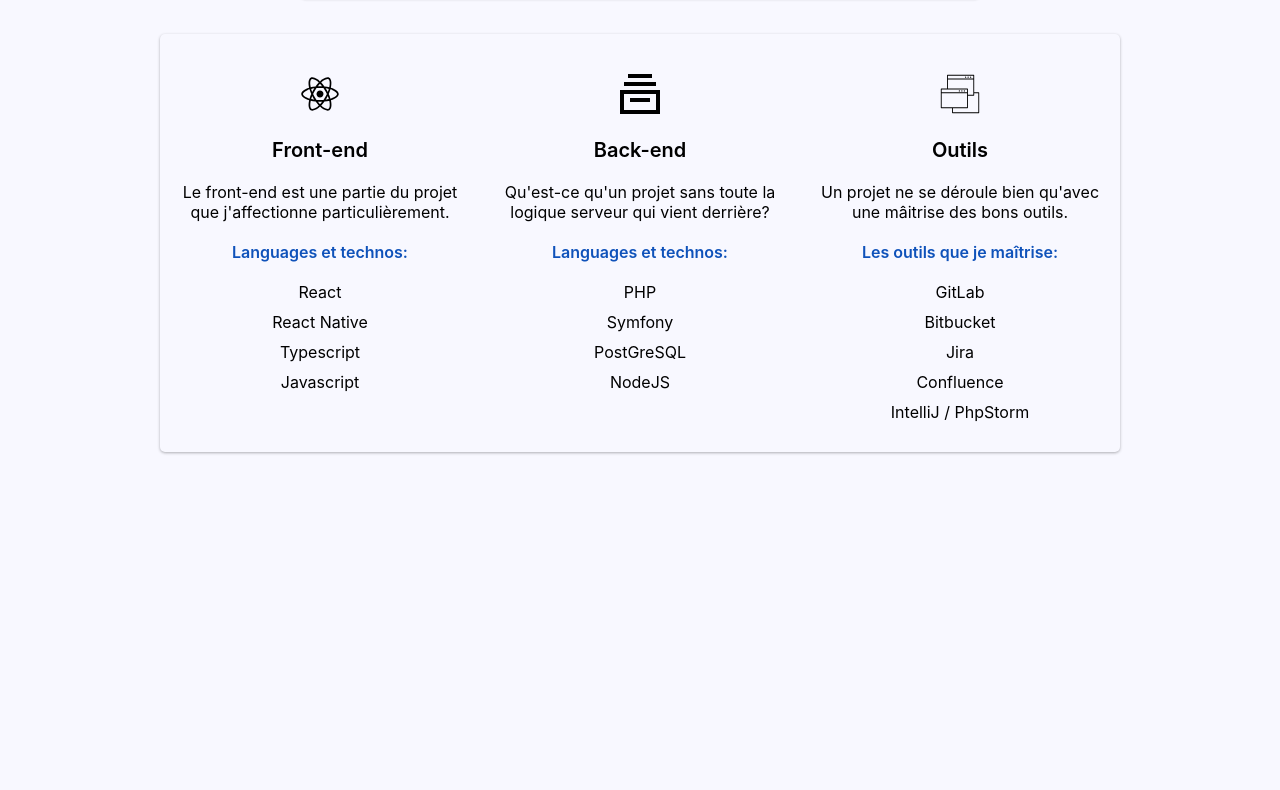
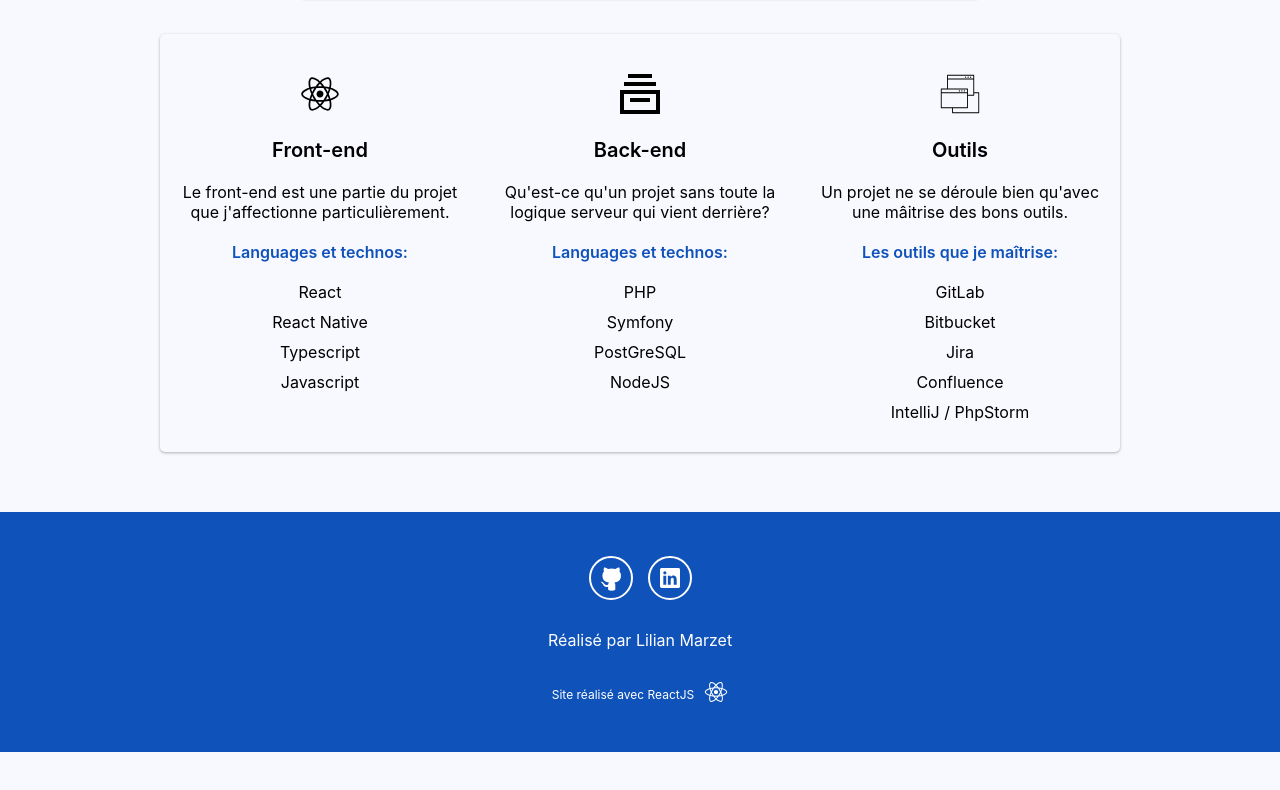
Before and after one commit to LilianMrzt/my-portfolio, a React (Create React App) app: page / in a window 1280 px wide. Shown: the part 1386-2176 px from the top of the page. After the commit the page ends 2138 px from the top, so only its background shows below. Built offline with nearby package versions, Linux system fonts and the light colour scheme.

Commit message:
[FEAT] Creation du footer

```diff
--- a/src/index.css
+++ b/src/index.css
@@ -44,10 +44,10 @@ code {
 
 [data-theme='dark'] {
   --background: #272727;
-  --primary: #0F52BA;
+  --primary: #0D49A7;
   --text: #ffffff;
   --blackish: #F8F8FF;
-  --surface: #000000;
+  --surface: #ffffff;
   --secondary: #3b3b3b;
   --border: #d3d3d3;
   --shadow: #ffffff4D;
--- a/src/styles/border.css
+++ b/src/styles/border.css
@@ -20,6 +20,10 @@
     border: var(--primary) solid 2px;
 }
 
+.border-surface {
+    border: var(--surface) solid 2px;
+}
+
 .border-border {
     border: var(--border) solid 1px;
 }
--- a/src/styles/colors.css
+++ b/src/styles/colors.css
@@ -69,6 +69,11 @@
     transition: 0.3s;
 }
 
+.hover-bg-surface:hover {
+    background-color: var(--surface);
+    transition: 0.3s;
+}
+
 .hover-bg-primary:hover {
     background-color: var(--primary);
     transition: 0.3s;
--- a/src/ui/components/common/IconButton.tsx
+++ b/src/ui/components/common/IconButton.tsx
@@ -10,7 +10,7 @@ const IconButton: FC<IconButtonProps> = ({
     onClick = () => {},
     padding = 5,
     className,
-    border,
+    border = false,
     hoverEffect = true
 }): ReactElement => {
     return (
--- /dev/null
+++ b/src/ui/components/navigation/Footer.tsx
@@ -0,0 +1,49 @@
+import React, { type ReactElement } from 'react'
+import IconButton from '@components/common/IconButton'
+import { Github, LinkedIn, ReactIcon } from '@assets/Images'
+import Text from '@components/common/Text'
+import { ReactSVG } from 'react-svg'
+
+const Footer = (): ReactElement => {
+    return (
+        <footer
+            className={'h-200 bg-primary p-20 d-flex flex-column gap-30 justify-center align-center'}
+        >
+            <div
+                className={'d-flex w-100 justify-center'}
+            >
+                <IconButton
+                    icon={Github}
+                    color={'surface'}
+                    backgroundColor={'primary'}
+                    border
+                    className={'mr-15'}
+                />
+                <IconButton
+                    icon={LinkedIn}
+                    color={'surface'}
+                    backgroundColor={'primary'}
+                    border
+                />
+            </div>
+            <Text
+                color={'surface'}
+            >
+                Réalisé par Lilian Marzet
+            </Text>
+            <div
+                className={'d-flex align-center'}
+            >
+                <Text
+                    color={'surface'}
+                    size={'small'}
+                >
+                    Site réalisé avec ReactJS
+                </Text>
+                <ReactSVG src={ReactIcon} className={'w-small color-surface ml-10'}/>
+            </div>
+        </footer>
+    )
+}
+
+export default Footer
--- a/src/ui/views/HomeScreen.tsx
+++ b/src/ui/views/HomeScreen.tsx
@@ -3,6 +3,7 @@ import IntroductionScreen from '@views/IntroductionScreen'
 import { screenIds } from '@constants/ScreensConstants'
 import AboutScreen from '@views/AboutScreen'
 import SkillsScreen from '@views/SkillsScreen'
+import Footer from '@components/navigation/Footer'
 
 const HomeScreen = (): ReactElement => {
     return (
@@ -16,6 +17,7 @@ const HomeScreen = (): ReactElement => {
             <SkillsScreen
                 id={screenIds.skillsScreenId}
             />
+            <Footer/>
         </div>
     )
 }
--- a/src/ui/views/SkillsScreen.tsx
+++ b/src/ui/views/SkillsScreen.tsx
@@ -13,7 +13,7 @@ const SkillsScreen: FC<ScreenProps> = ({
     }, [])
     return (
         <div
-            className={'screen mh-100 pt-80'}
+            className={'screen pt-80 mb-60'}
             id={id}
         >
             <div
```
